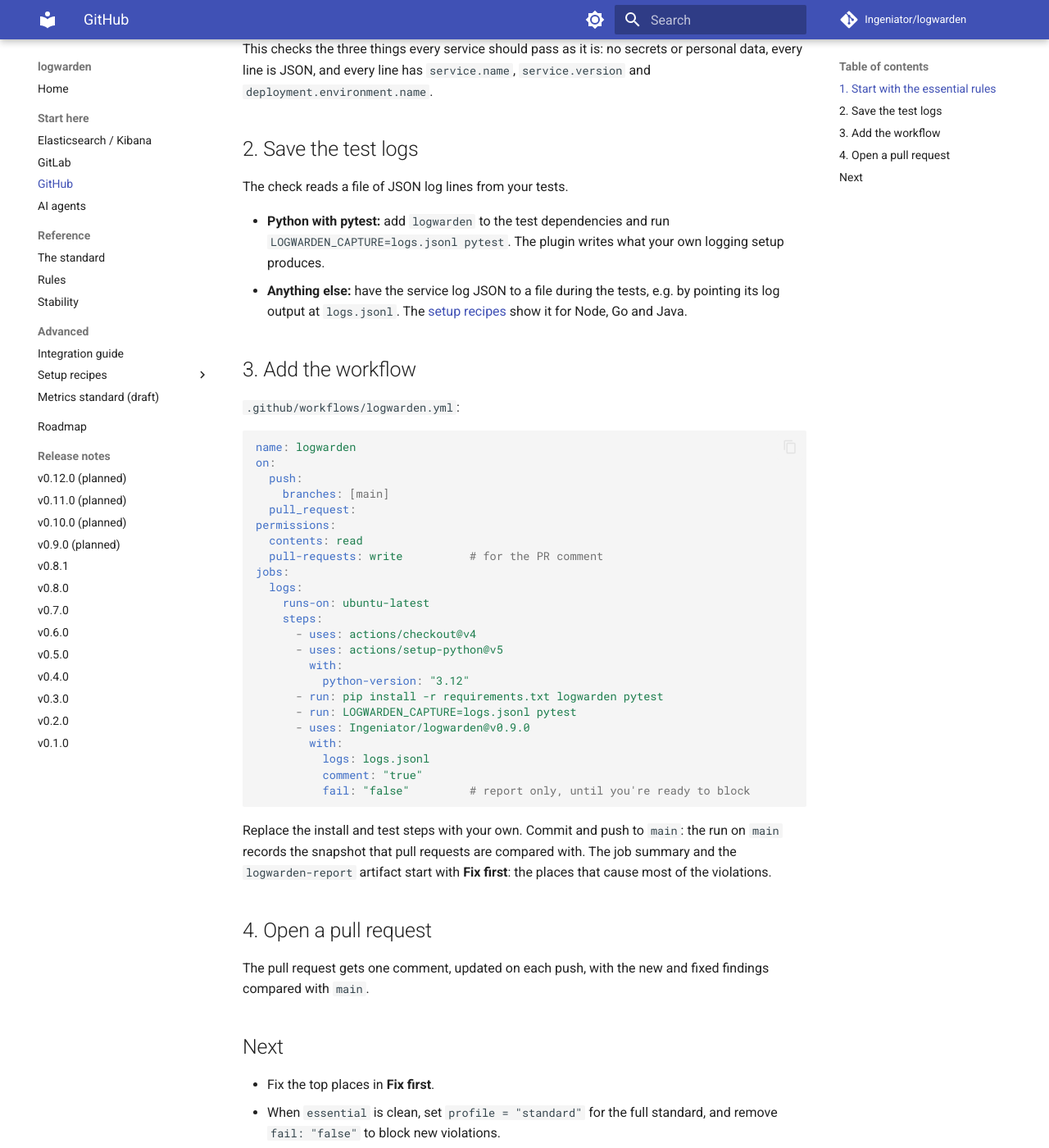
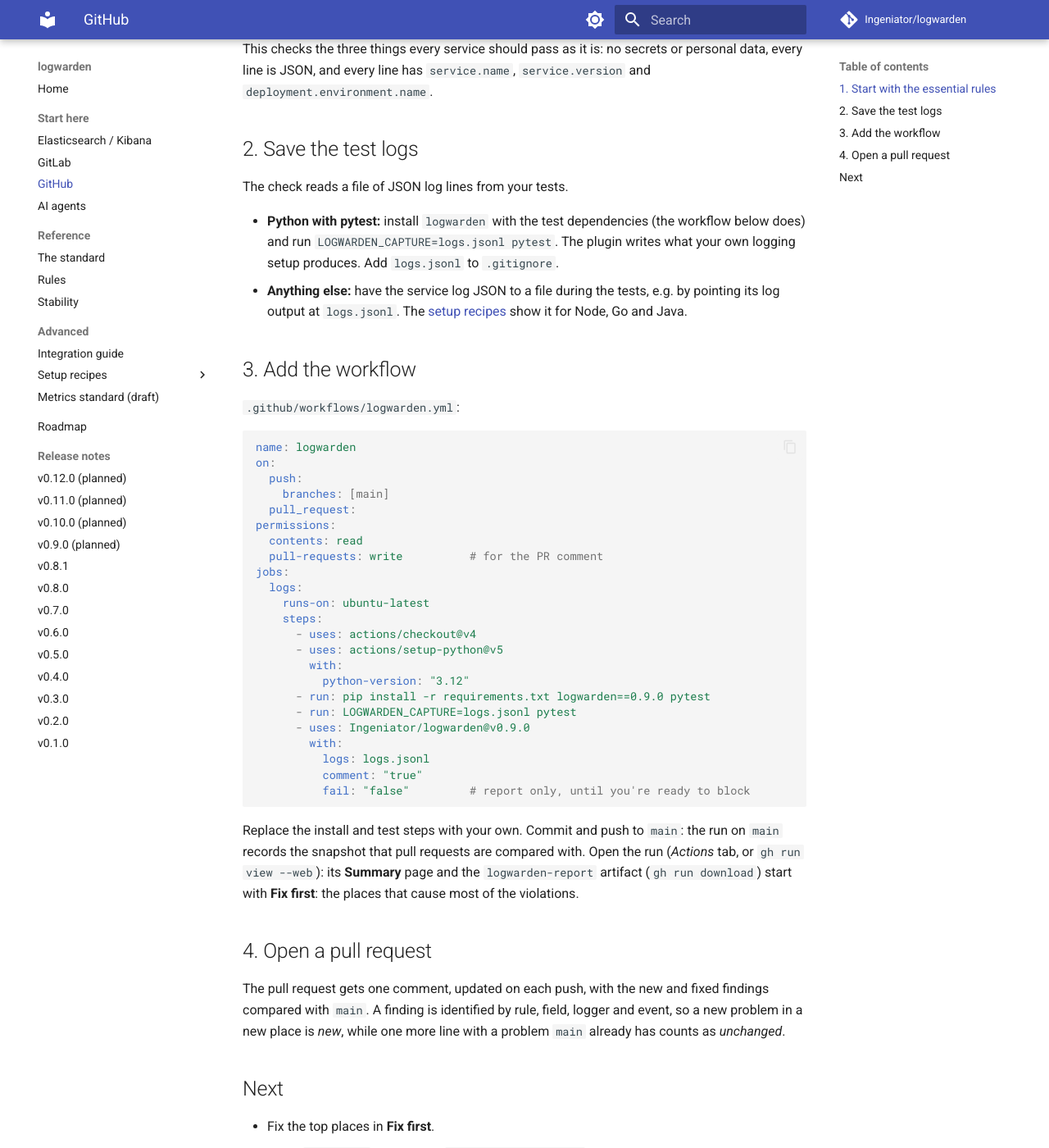
Before and after one commit to Ingeniator/logwarden, an MkDocs documentation site: the page built from docs/start/github.md, in a window 1280 px wide and 1400 px high, scrolled down 372 px. Shown: the whole window at 82% size. Built offline with MkDocs 1.6.1 and Material for MkDocs 9.7.7, drawn with Linux system fonts in a browser that asks for light colours; comment, search, counter and statistics services are not loaded.

Commit message:
v0.9.0: Start-here fixes from the GitHub and agent walkthroughs
Co-Authored-By: Claude Opus 5.5 <noreply@anthropic.com>
Claude-Session: https://claude.ai/code/session_01GHV8Tch3wUVMey3AfAo9q9

````diff
--- a/docs/start/github.md
+++ b/docs/start/github.md
@@ -19,8 +19,9 @@ every line is JSON, and every line has `service.name`, `service.version` and
 
 The check reads a file of JSON log lines from your tests.
 
-- **Python with pytest:** add `logwarden` to the test dependencies and run
-  `LOGWARDEN_CAPTURE=logs.jsonl pytest`. The plugin writes what your own logging setup produces.
+- **Python with pytest:** install `logwarden` with the test dependencies (the workflow below
+  does) and run `LOGWARDEN_CAPTURE=logs.jsonl pytest`. The plugin writes what your own logging
+  setup produces. Add `logs.jsonl` to `.gitignore`.
 - **Anything else:** have the service log JSON to a file during the tests, e.g. by pointing its
   log output at `logs.jsonl`. The [setup recipes](../recipes/node.md) show it for Node, Go and Java.
 
@@ -45,7 +46,7 @@ jobs:
       - uses: actions/setup-python@v5
         with:
           python-version: "3.12"
-      - run: pip install -r requirements.txt logwarden pytest
+      - run: pip install -r requirements.txt logwarden==0.9.0 pytest
       - run: LOGWARDEN_CAPTURE=logs.jsonl pytest
       - uses: Ingeniator/logwarden@v0.9.0
         with:
@@ -55,14 +56,16 @@ jobs:
 ```
 
 Replace the install and test steps with your own. Commit and push to `main`: the run on `main`
-records the snapshot that pull requests are compared with. The job summary and the
-`logwarden-report` artifact start with **Fix first**: the places that cause most of the
-violations.
+records the snapshot that pull requests are compared with. Open the run (*Actions* tab, or
+`gh run view --web`): its **Summary** page and the `logwarden-report` artifact
+(`gh run download`) start with **Fix first**: the places that cause most of the violations.
 
 ## 4. Open a pull request
 
 The pull request gets one comment, updated on each push, with the new and fixed findings
-compared with `main`.
+compared with `main`. A finding is identified by rule, field, logger and event, so a new
+problem in a new place is *new*, while one more line with a problem `main` already has counts as
+*unchanged*.
 
 ## Next
 
````
Also changed, not shown: plugin/commands/check.md (+2 -0 lines).
